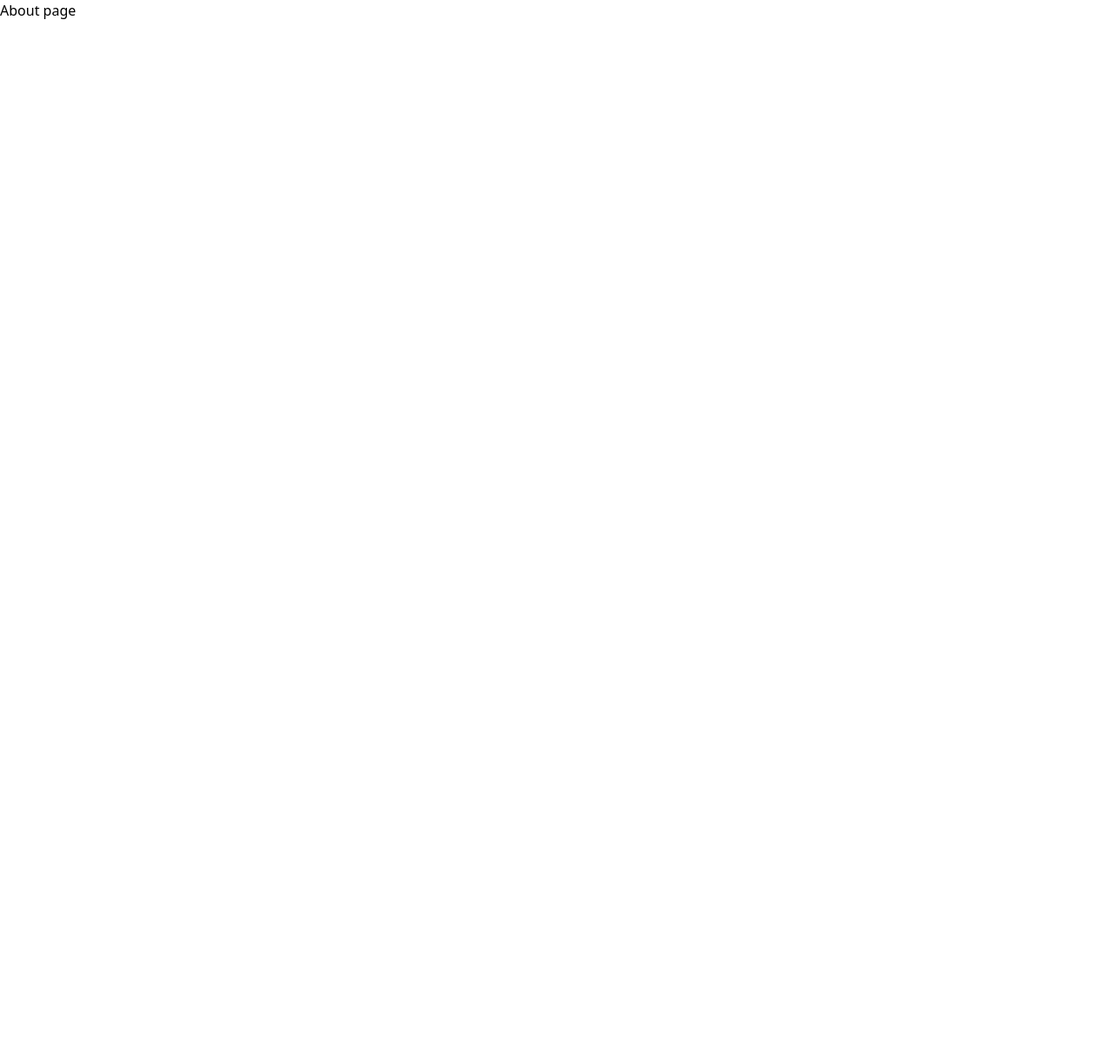
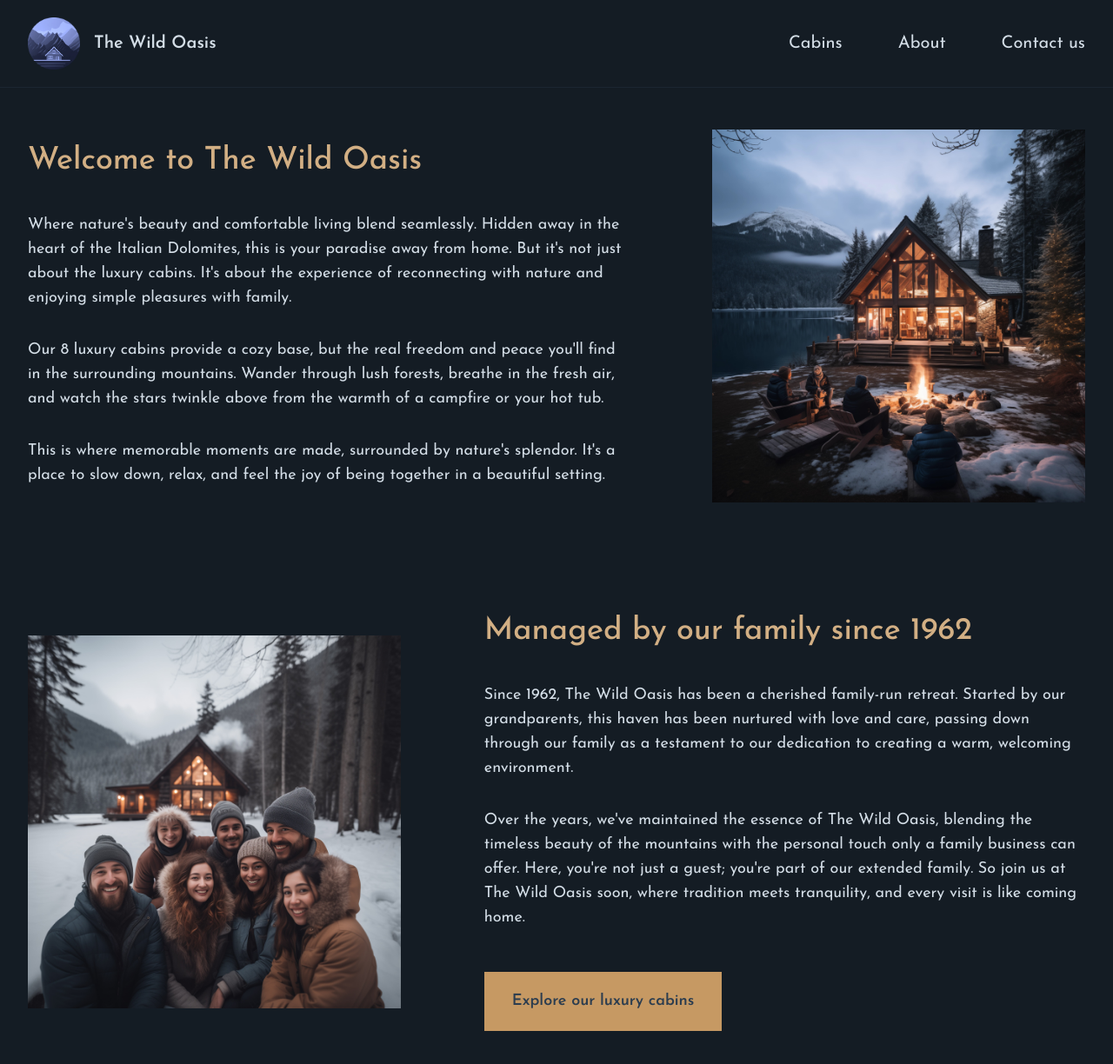
Before and after one commit to deanfoxcd/Modern-React-The-Wild-Oasis-Pages-Router, a Next.js app: page /about in a window 1280 px wide. Shown: the top 1224 px of the page at 87% size. Before the commit the page ends 800 px from the top, so only its background shows below. Built offline with nearby package versions, Linux system fonts and the light colour scheme.

Commit message:
add code for all the main pages

```diff
--- a/pages/_app.js
+++ b/pages/_app.js
@@ -1,5 +1,27 @@
-import "@/styles/globals.css";
+import '@/styles/globals.css';
+import Navigation from '@/components/Navigation';
+import Header from '@/components/Header';
+
+import { Josefin_Sans } from 'next/font/google';
+
+const josefin = Josefin_Sans({
+  subsets: ['latin'],
+  display: 'swap',
+});
 
 export default function App({ Component, pageProps }) {
-  return <Component {...pageProps} />;
+  // return <Component {...pageProps} />;
+  return (
+    <div
+      className={`${josefin.className} antialiased bg-primary-950 text-primary-100 min-h-screen flex flex-col relative`}
+    >
+      <Header />
+
+      <div className='flex-1 px-8 py-12 grid'>
+        <main className='max-w-7xl mx-auto w-full'>
+          <Component {...pageProps} />
+        </main>
+      </div>
+    </div>
+  );
 }
--- a/pages/_document.js
+++ /dev/null
@@ -1,13 +0,0 @@
-import { Html, Head, Main, NextScript } from "next/document";
-
-export default function Document() {
-  return (
-    <Html lang="en">
-      <Head />
-      <body className="antialiased">
-        <Main />
-        <NextScript />
-      </body>
-    </Html>
-  );
-}
--- a/pages/about.js
+++ b/pages/about.js
@@ -1,5 +1,86 @@
-function About() {
-  return <div>About page</div>;
+import Image from 'next/image';
+import image1 from '@/public/about-1.jpg';
+import image2 from '@/public/about-2.jpg';
+
+export default function About() {
+  return (
+    <div className='grid grid-cols-5 gap-x-24 gap-y-32 text-lg items-center'>
+      <div className='col-span-3'>
+        <h1 className='text-4xl mb-10 text-accent-400 font-medium'>
+          Welcome to The Wild Oasis
+        </h1>
+
+        <div className='space-y-8'>
+          <p>
+            Where nature&apos;s beauty and comfortable living blend seamlessly.
+            Hidden away in the heart of the Italian Dolomites, this is your
+            paradise away from home. But it&apos;s not just about the luxury
+            cabins. It&apos;s about the experience of reconnecting with nature
+            and enjoying simple pleasures with family.
+          </p>
+          <p>
+            Our 8 luxury cabins provide a cozy base, but the real freedom and
+            peace you&apos;ll find in the surrounding mountains. Wander through
+            lush forests, breathe in the fresh air, and watch the stars twinkle
+            above from the warmth of a campfire or your hot tub.
+          </p>
+          <p>
+            This is where memorable moments are made, surrounded by
+            nature&apos;s splendor. It&apos;s a place to slow down, relax, and
+            feel the joy of being together in a beautiful setting.
+          </p>
+        </div>
+      </div>
+
+      <div className='col-span-2'>
+        <Image
+          src={image1}
+          alt='Family sitting around a fire pit in front of cabin'
+          placeholder='blur'
+          quality={80}
+        />
+      </div>
+
+      <div className='relative aspect-square col-span-2'>
+        <Image
+          src='/about-2.jpg'
+          fill
+          className='object-cover'
+          alt='Family that manages The Wild Oasis'
+        />
+      </div>
+
+      <div className='col-span-3'>
+        <h1 className='text-4xl mb-10 text-accent-400 font-medium'>
+          Managed by our family since 1962
+        </h1>
+
+        <div className='space-y-8'>
+          <p>
+            Since 1962, The Wild Oasis has been a cherished family-run retreat.
+            Started by our grandparents, this haven has been nurtured with love
+            and care, passing down through our family as a testament to our
+            dedication to creating a warm, welcoming environment.
+          </p>
+          <p>
+            Over the years, we&apos;ve maintained the essence of The Wild Oasis,
+            blending the timeless beauty of the mountains with the personal
+            touch only a family business can offer. Here, you&apos;re not just a
+            guest; you&apos;re part of our extended family. So join us at The
+            Wild Oasis soon, where tradition meets tranquility, and every visit
+            is like coming home.
+          </p>
+
+          <div>
+            <a
+              href='/cabins'
+              className='inline-block mt-4 bg-accent-500 px-8 py-5 text-primary-800 text-lg font-semibold hover:bg-accent-600 transition-all'
+            >
+              Explore our luxury cabins
+            </a>
+          </div>
+        </div>
+      </div>
+    </div>
+  );
 }
-
-export default About;
--- a/pages/cabins.js
+++ b/pages/cabins.js
@@ -1,5 +1,17 @@
-function Cabins() {
-  return <div>Cabins page</div>;
+export default function Cabins() {
+  return (
+    <div>
+      <h1 className='text-4xl mb-5 text-accent-400 font-medium'>
+        Our Luxury Cabins
+      </h1>
+      <p className='text-primary-200 text-lg mb-10'>
+        Cozy yet luxurious cabins, located right in the heart of the Italian
+        Dolomites. Imagine waking up to beautiful mountain views, spending your
+        days exploring the dark forests around, or just relaxing in your private
+        hot tub under the stars. Enjoy nature&apos;s beauty in your own little
+        home away from home. The perfect spot for a peaceful, calm vacation.
+        Welcome to paradise.
+      </p>
+    </div>
+  );
 }
-
-export default Cabins;
--- /dev/null
+++ b/pages/contact.js
@@ -0,0 +1,65 @@
+import { useState } from 'react';
+
+export default function Contact() {
+  const [isSubmitting, setIsSubmitting] = useState(false);
+  const [success, setSuccess] = useState(false);
+  const [message, setMessage] = useState('');
+
+  return (
+    <div>
+      <h1 className='text-4xl mb-8 text-accent-400 font-medium'>
+        Any question? Shoot us a message
+      </h1>
+
+      <form className='bg-primary-900 py-10 px-14 text-lg space-y-6 max-w-5xl mx-auto'>
+        <div className='space-y-2'>
+          <label>Full name</label>
+          <input
+            required
+            className='px-5 py-3 bg-primary-200 text-primary-800 w-full shadow-sm rounded-sm'
+            name='fullName'
+          />
+        </div>
+
+        <div className='space-y-2'>
+          <label>Email address</label>
+          <input
+            type='email'
+            name='email'
+            required
+            className='px-5 py-3 bg-primary-200 text-primary-800 w-full shadow-sm rounded-sm'
+          />
+        </div>
+
+        <div className='space-y-2'>
+          <label>Subject</label>
+          <select
+            required
+            name='subject'
+            className='px-5 py-3 bg-primary-200 text-primary-800 w-full shadow-sm rounded-sm'
+          >
+            <option value=''>Select subject...</option>
+            <option value='booking-enquiry'>Booking enquiry</option>
+            <option value='cabin-information'>Cabin information</option>
+            <option value='other'>Other</option>
+          </select>
+        </div>
+
+        <div className='space-y-2'>
+          <label>Message</label>
+          <textarea
+            name='message'
+            className='px-5 py-3 bg-primary-200 text-primary-800 w-full shadow-sm rounded-sm'
+            rows={3}
+          />
+        </div>
+
+        <div className='flex justify-between items-center text-red-500'>
+          <button className='bg-accent-500 px-8 py-4 text-primary-800 font-semibold hover:bg-accent-600 transition-all disabled:cursor-not-allowed disabled:bg-gray-500 disabled:text-gray-300'>
+            Send message
+          </button>
+        </div>
+      </form>
+    </div>
+  );
+}
--- a/pages/index.js
+++ b/pages/index.js
@@ -1,13 +1,30 @@
 import Link from 'next/link';
+import Image from 'next/image';
+import bg from '@/public/bg.png';
 
 export default function Home() {
   return (
-    <div>
-      <h1>Hello Pages Router</h1>
-      <div>
-        <Link href='/cabins'>Cabins</Link>
-        <Link href='/about'>About</Link>
+    <main className='mt-24'>
+      <Image
+        src={bg}
+        fill
+        placeholder='blur'
+        quality={80}
+        className='object-cover object-top'
+        alt='Mountains and forests with two cabins'
+      />
+
+      <div className='relative z-10 text-center'>
+        <h1 className='text-8xl text-primary-50 mb-10 tracking-tight font-normal'>
+          Welcome to paradise.
+        </h1>
+        <Link
+          href='/cabins'
+          className='bg-accent-500 px-8 py-6 text-primary-800 text-lg font-semibold hover:bg-accent-600 transition-all'
+        >
+          Explore luxury cabins
+        </Link>
       </div>
-    </div>
+    </main>
   );
 }
```
